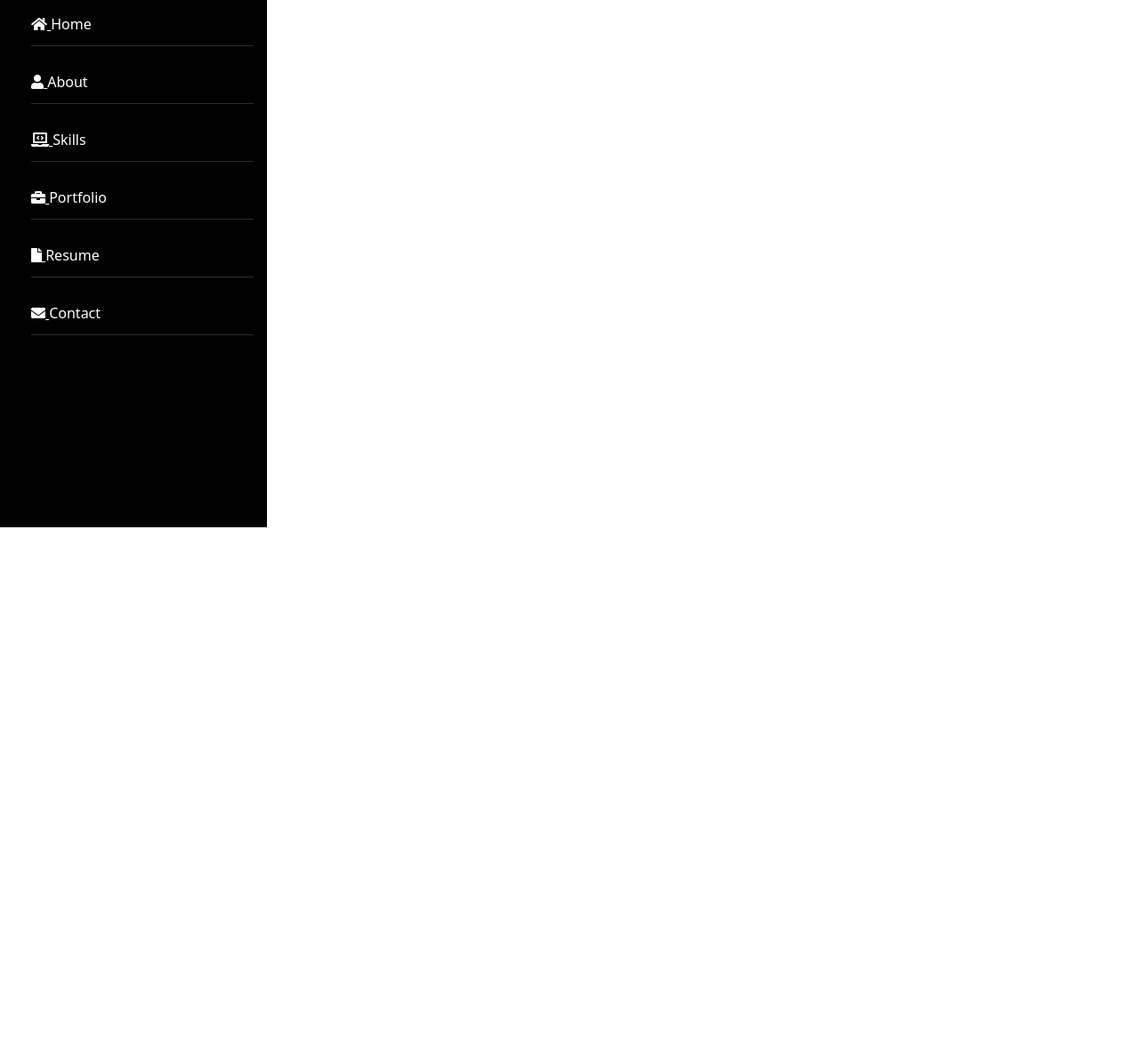
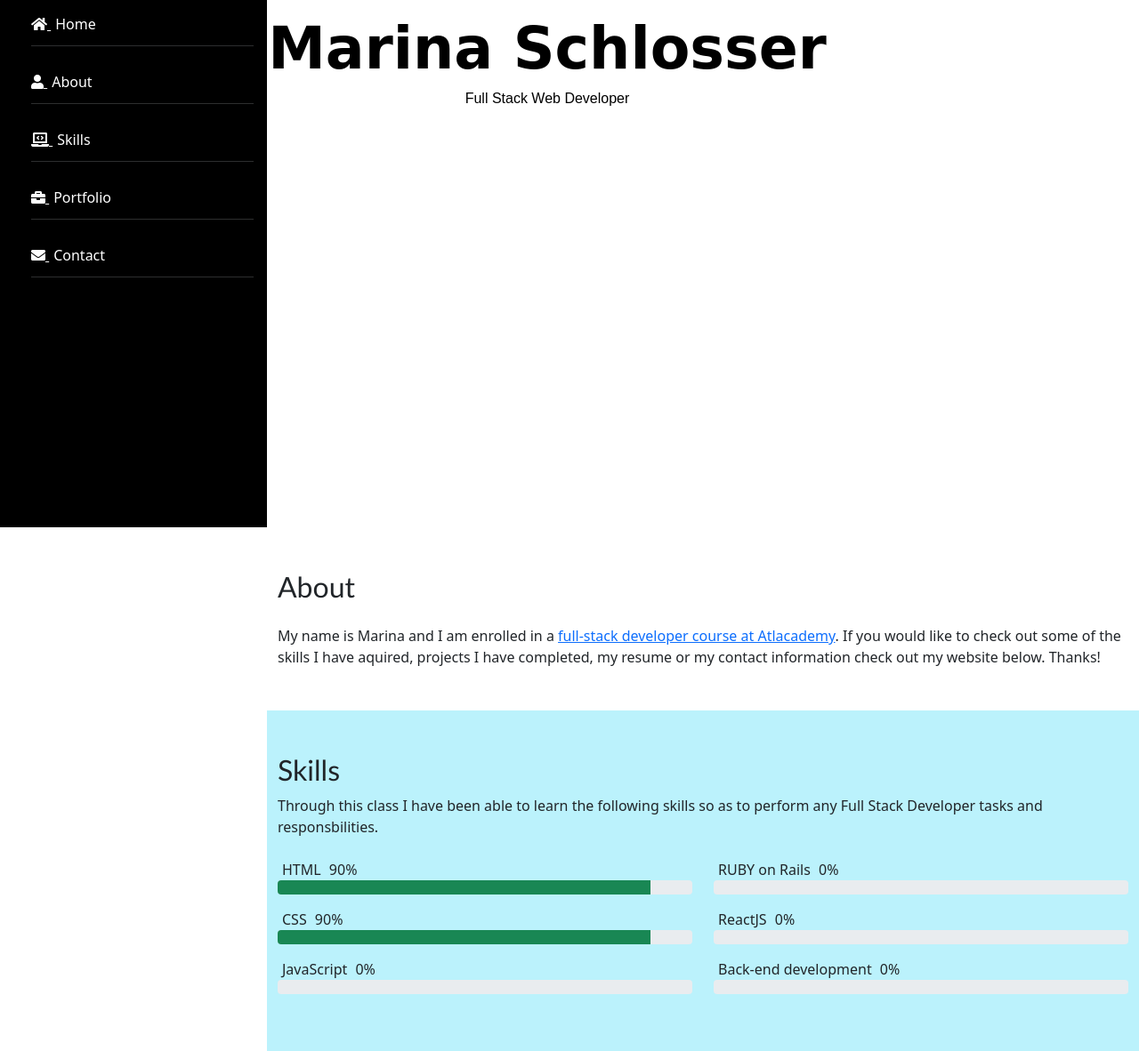
Before and after one commit to mschloss3/Personal-Portfolio, a plain HTML site: page index.html in a window 1280 px wide. Shown: the part 207-1389 px from the top of the page at 89% size. Before the commit the page ends 800 px from the top, so only its background shows below. Drawn offline with nearby package versions, Linux system fonts and the light colour scheme.

Commit message:
about and skills added here

```diff
--- a/index.html
+++ b/index.html
@@ -6,7 +6,7 @@
     <!-- Bootstrap -->
     <link href="https://cdn.jsdelivr.net/npm/bootstrap@5.1.1/dist/css/bootstrap.min.css" rel="stylesheet" integrity="sha384-F3w7mX95PdgyTmZZMECAngseQB83DfGTowi0iMjiWaeVhAn4FJkqJByhZMI3AhiU" crossorigin="anonymous">
     <link rel="stylesheet" href="https://use.fontawesome.com/releases/v5.15.4/css/all.css" integrity="sha384-DyZ88mC6Up2uqS4h/KRgHuoeGwBcD4Ng9SiP4dIRy0EXTlnuz47vAwmeGwVChigm" crossorigin="anonymous">
-    <link href="style.css" rel="stylesheet" type="text/css" />
+    <link href="./style.css" rel="stylesheet" type="text/css" />
 </head>
 
 <body>
@@ -19,7 +19,7 @@
                         <img class="img-fluid rounded-circle" src="./images/headshot.jpeg">
                     </a>
                     <a class="text-white" href="#home">
-                        <h1 class="d-none d-xl-inline-block">Marina Schlosser</h1>
+                        <h1 class="d-none d-xl-inline-block" id="my-name">Marina Schlosser</h1>
                     </a>
                     <div class="social-media-icons mt-3">
                         <a class="mb-3 mr-0 m-xl-1" href="https://www.linkedin.com/in/marina-schlosser-62a20b176/" target="blank">
@@ -57,12 +57,6 @@
                             </a>
                         </li>
                         <li class="mb-xl-3">
-                            <a class="rounded" href="#resume">
-                                <i class="pb-3 pb-xl-0 pl-xl-1 fas fa-file mr-xl-2" aria-hidden="true"></i>
-                                <span class="d-none d-xl-inline-block"> Resume</span>
-                            </a>
-                        </li>
-                        <li class="mb-xl-3">
                             <a class="rounded" href="#contact">
                                 <i class="pb-3 pb-xl-0 l-xl-1 fas fa-envelope mr-xl-2" aria-hidden="true"></i>
                                 <span class="d-none d-xl-inline-block"> Contact</span>
@@ -80,7 +74,78 @@
             <p class="text-center mt-3">Full Stack Web Developer</p>
         </div>
     </div>
+<!-- main -->
+<main>
+    <section id="about" class="about">
+        <div class="container">
+            <div class="title-section mt-5 mb-5">
+                <h2>About</h2>
+                <p class="mt-4">
+                    My name is Marina and I am enrolled in a <a href="https://www.altcademy.com/programs/fswd"> full-stack developer course at Atlacademy</a>. If you would like to check out some of the skills I have aquired, projects I have completed, my resume or my contact information check out my website below. Thanks!
+                </p>
+            </div>
+        </div>
+    </section>
+    <section id="skills" class="skills mt-5 pt-5 pb-5">
+        <div class=" container">
+            <div class="title-section">
+                <h2>Skills</h2>
+                <p>Through this class I have been able to learn the following skills so as to perform any Full Stack Developer tasks and responsbilities.</p>
+            </div>
+            <div class="row mt-4 font-weight-bold">
+                <div class="col-12 col-lg-6">
+                    <div class="skill-level mb-3">
+                        <span>HTML</span>
+                        <span class="float-right">90%</span>
+                        <div class="progress">
+                            <div class="progress-bar bg-success" role="progressbar" style="width: 90%" aria-valuenow="90" aria-valuemin="0" aria-valuemax="100"></div>
+                        </div>
+                    </div>
+                    <div class="skill-level mb-3">
+                        <span>CSS</span>
+                        <span class="float-right">90%</span>
+                        <div class="progress">
+                            <div class="progress-bar bg-success" role="progressbar" style="width: 90%" aria-valuenow="90" aria-valuemin="0" aria-valuemax="100"></div>
+                        </div>
+                    </div>
+                    <div class="skill-level mb-3">
+                        <span>JavaScript</span>
+                        <span class="float-right">0%</span>
+                        <div class="progress">
+                            <div class="progress-bar bg-success" role="progressbar" style="width: 0%" aria-valuenow="0" aria-valuemin="0" aria-valuemax="100"></div>
+                        </div>
+                    </div>
+                </div>
+                <div class="col-12 col-lg-6 mt-2 mt-lg-0">
+                    <div class="skill-level mb-3">
+                        <span>RUBY on Rails</span>
+                        <span class="float-right">0%</span>
+                        <div class="progress">
+                            <div class="progress-bar bg-success" role="progressbar" style="width: 0%" aria-valuenow="0" aria-valuemin="0" aria-valuemax="100"></div>
+                        </div>
+                    </div>
+                    <div class="skill-level mb-3">
+                        <span>ReactJS</span>
+                        <span class="float-right">0%</span>
+                        <div class="progress">
+                            <div class="progress-bar bg-success" role="progressbar" style="width: 0%" aria-valuenow="0" aria-valuemin="0" aria-valuemax="100"></div>
+                        </div>
+                    </div>
+                    <div class="skill-level mb-3">
+                        <span>Back-end development</span>
+                        <span class="float-right">0%</span>
+                        <div class="progress">
+                            <div class="progress-bar bg-success" role="progressbar" style="width: 0%" aria-valuenow="0" aria-valuemin="0" aria-valuemax="100"></div>
+                        </div>
+                    </div>
 
+                </div>
+            </div>
+        </div>
+    </section>
+    <section id="portfolio"></section>
+    <section id="contact"></section>
+</main>
 
 
 
--- a/style.css
+++ b/style.css
@@ -11,6 +11,10 @@
     .d-xl-inline-block {
         display: inline-block!important;
     }
+}
+
+#my-name, h2 {
+    font-family:'Gill Sans', 'Gill Sans MT', Calibri, 'Trebuchet MS', sans-serif
 }
 
 .text-center {
@@ -106,8 +110,35 @@ ul {
     align-items: center!important;
 }
 
+.hero-name {
+    font-size: 65px;
+    font-weight: 700;
+    line-height:56px;
+    font-family: cursive;
+    color: black;
+}
+
 .hero-container {
-    color: white;
+    color: black;
+    font-family: fantasy;
     margin-bottom: 220px;
     margin-right: 50px;
 }
+
+span {
+    text-decoration: none;
+    margin-left: 5px;
+}
+
+main {
+    margin-left: 300px;
+    display: block;
+}
+
+.skills {
+    background: rgb(187, 242, 252)
+}
+
+.progress-bar {
+    height: 20px;
+}
```
